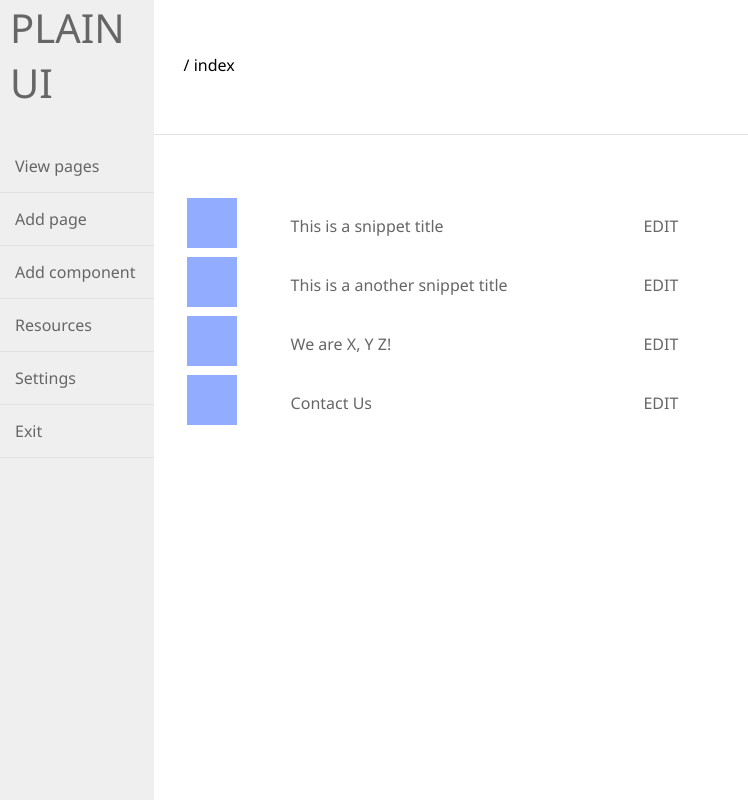
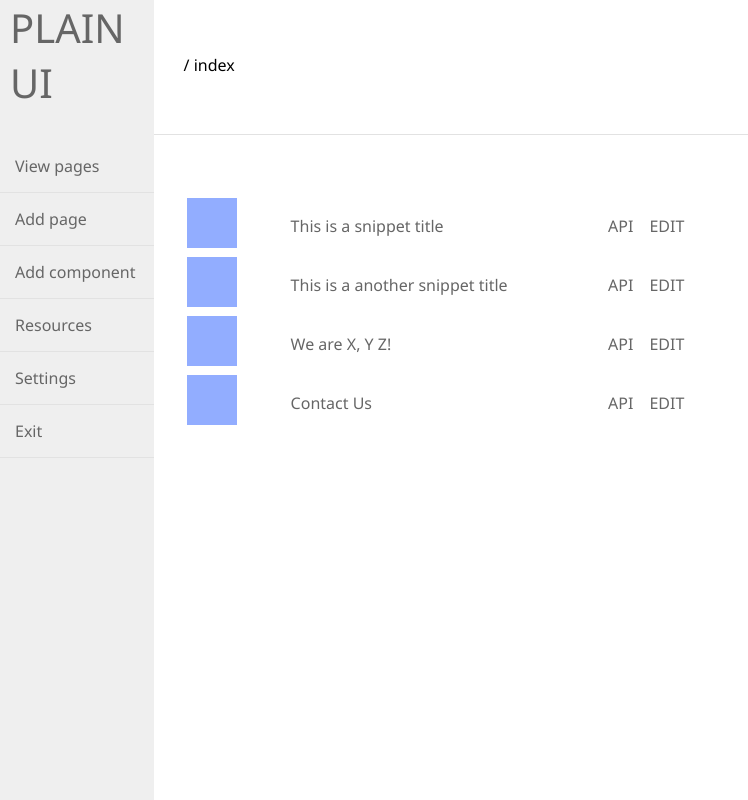
Before and after one commit to flaneurette/Luxa, a PHP site: page /cms/ in a window 1280 px wide. Shown: the whole page, without its empty margins (0-748 px from the left). Run offline with PHP 8.4, Linux system fonts and the light colour scheme; a user stored in the database is signed in; data comes from the database, SQL or seed files in the repository; some web fonts are replaced.

Commit message:
Add files via upload

```diff
--- a/index.php
+++ b/index.php
@@ -76,6 +76,7 @@
 		<tr>
 		<td width="100"><img src="<?php echo $image;?>" width="50"/></td>
 		<td><a href="<?php echo SITE;?>components/edit/<?php echo $db->intcast($result[$i]['pid']);?>/"><?php echo $result[$i]['component_title'];?></a></td>
+		<td><a href="<?php echo SITE;?>API.php?filetype=unique&id=<?php echo $db->intcast($result[$i]['pid']);?>" target="_blank">API</a></td>
 		<td><a href="<?php echo SITE;?>components/edit/<?php echo $db->intcast($result[$i]['pid']);?>/">EDIT</a></td>
 		<td width="500"></td>
 		</tr>
```
